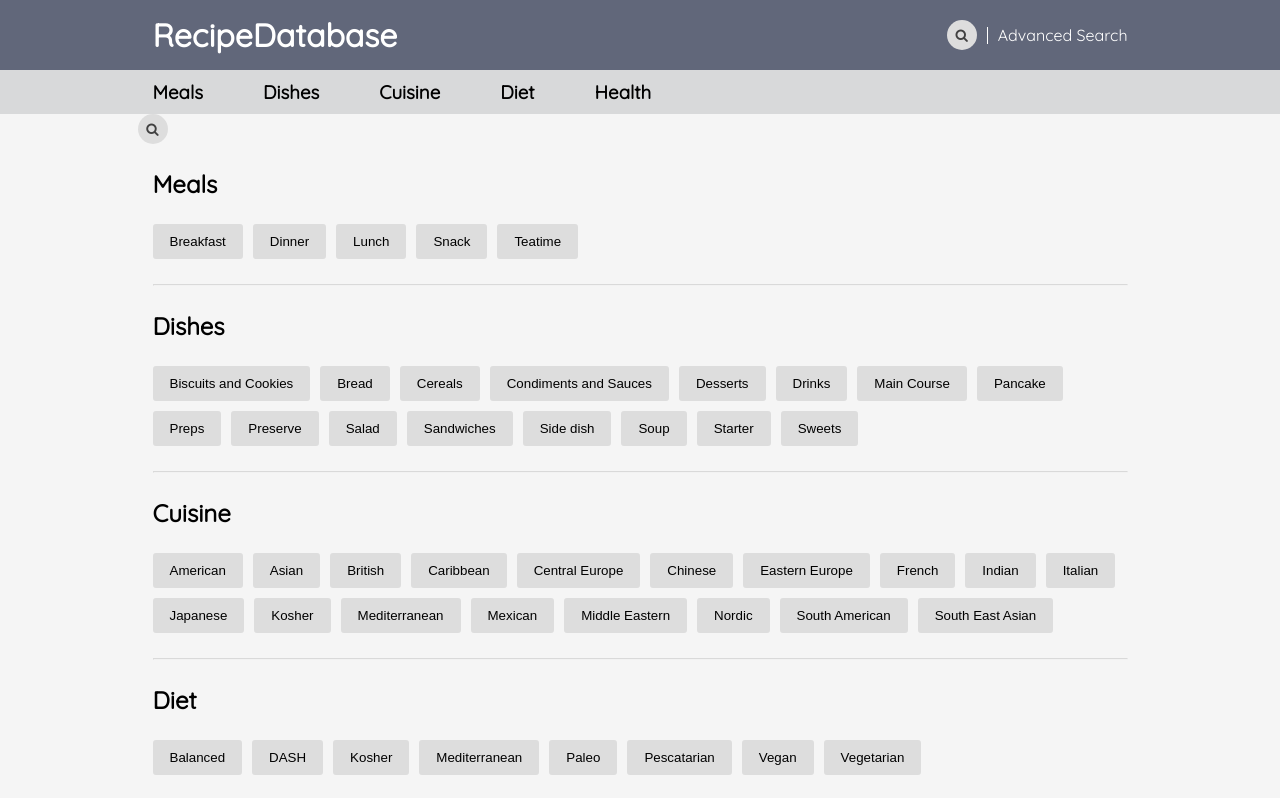
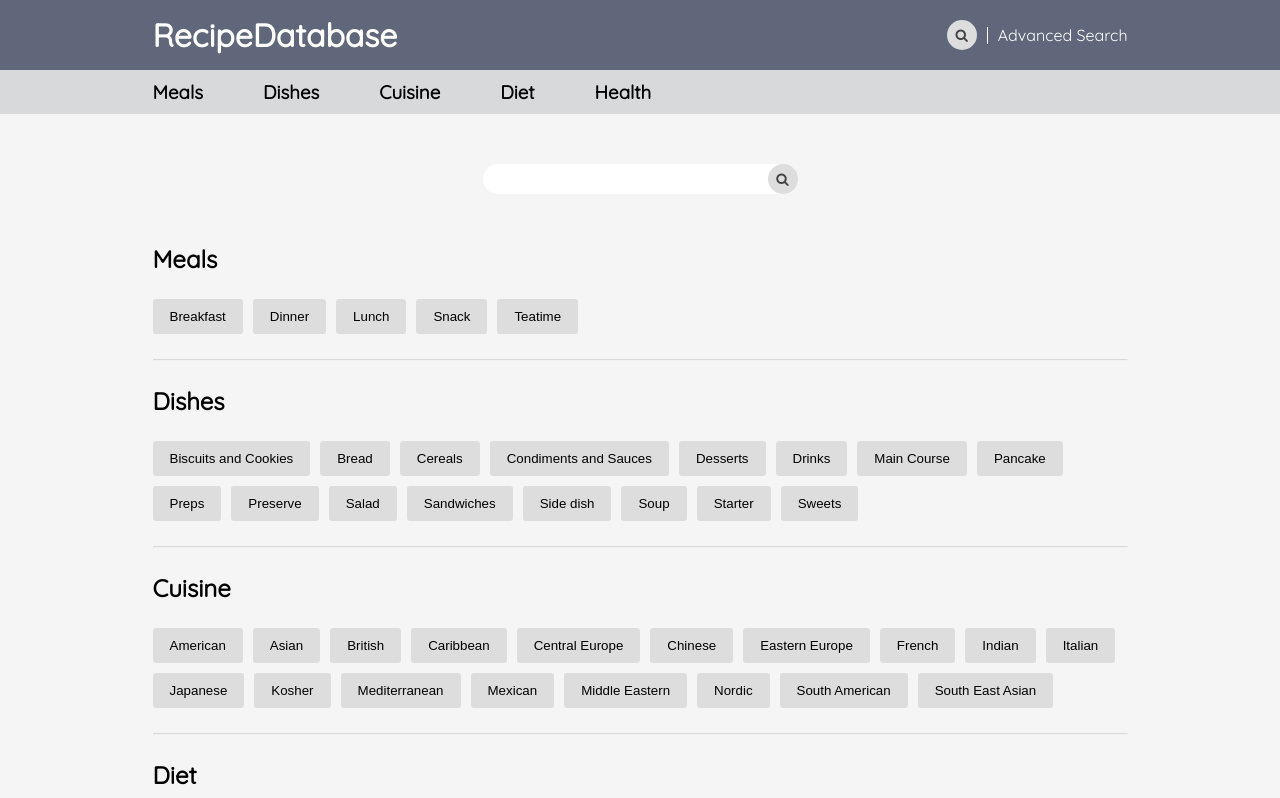
Before and after one commit to Neringa4/recipe_website, a React (Create React App) app in the folder client/: page /advanced-search in a window 1280 px wide. Shown: the top 798 px of the page. Built offline with nearby package versions, Linux system fonts and the light colour scheme; no server answers.

Commit message:
Add recipe cards list and adjust main card in homepage

```diff
--- a/client/src/App.js
+++ b/client/src/App.js
@@ -80,7 +80,7 @@ function App() {
     <BrowserRouter>
       <Header categories={categories} fetchRecipes={fetchRecipes} selectCategory={selectCategory}/>
       <Routes>
-        <Route path="/" element={<HomePage mostPopularRecipes={mostPopularRecipes}/>}/>
+        <Route path="/" element={<HomePage mostPopularRecipes={mostPopularRecipes} selectRecipe={selectRecipe}/>}/>
         <Route path="/recipes/:label" element={<RecipePage recipe={selectedRecipe}/>}/>
         <Route path="/categories/:displayTitle" element={<CategoryPage recipes={recipes} selectedCategory={selectedCategory} setRecipes={setRecipes} selectRecipe={selectRecipe}/>}/>
         <Route path="/search/:input" element={<ResultsPage recipes={recipes} setRecipes={setRecipes} selectRecipe={selectRecipe}/>}/>
--- a/client/src/components/RecipeCard.js
+++ b/client/src/components/RecipeCard.js
@@ -2,7 +2,6 @@ import './RecipeCard.css';
 import {Link} from 'react-router-dom';
 
 const RecipeCard = ({recipe, selectRecipe}) => {
-
     const recipeId = recipe.uri.match(/recipe_[a-z0-9]+/i)[0]
 
     const handleRecipeClick = () => {
@@ -24,7 +23,8 @@ const RecipeCard = ({recipe, selectRecipe}) => {
                     headers: { 'Content-Type': 'application/json'}
                 })
             } else {
-                const recipeCopy = JSON.parse(JSON.stringify(recipe));
+                const recipeCopy = {}
+                recipeCopy.recipe = JSON.parse(JSON.stringify(recipe));
                 recipeCopy.recipe_id = recipeId;
                 recipeCopy.clicks = 1;
                 fetch(baseUrl, {
--- a/client/src/components/RecipeDetailsCard.js
+++ b/client/src/components/RecipeDetailsCard.js
@@ -1,6 +1,6 @@
 import './RecipeDetailsCard.css';
 
-const RecipeDetailsCard = ({recipe}) => {
+const RecipeDetailsCard = ({recipe, home}) => {
     const s = {...recipe.totalNutrients}
 
     let nutrition = {
@@ -54,12 +54,14 @@ const RecipeDetailsCard = ({recipe}) => {
             <div className="recipe-details">
                 <h2>{recipe.label}</h2>
                 <p>Full Recipe: <a href={recipe.url} target="_blank" rel="noreferrer">{recipe.source}</a></p>
+                {home && <p>{recipe.ingredients.length} Ingredients</p>}
                 {recipe.totalTime > 0 && <p>Time: {recipe.totalTime} mins</p>}
                 <p>Servings: {recipe.yield}</p>
                 <div>
                     <ul className="nutrition-container">{nutritionLabels}</ul>
                 </div>
             </div>
+            {!home && <>
             <div className="ingredient-container">
                 <h2>{recipe.ingredients.length} Ingredients</h2>
                 <ul>{ingredients}</ul>
@@ -71,6 +73,7 @@ const RecipeDetailsCard = ({recipe}) => {
                 </div>
                 <ul className="health-labels">{healthLabels}</ul>
             </div>
+            </>}
         </section>
     )
 }
--- a/client/src/containers/HomePage.css
+++ b/client/src/containers/HomePage.css
@@ -1,4 +1,18 @@
-.most-pop-container {
+.most-pop-container, .runner-up-container {
     display: flex;
     justify-content: center;
 }
+
+.adv-input {
+    width: 300px;
+    padding-left: 15px;
+}
+
+.home-bar {
+    margin: 50px 0;
+    justify-content: center;
+}
+
+.home-bar:hover > input {
+    width: 300px;
+}
--- a/client/src/containers/HomePage.js
+++ b/client/src/containers/HomePage.js
@@ -2,7 +2,7 @@ import RecipeDetailsCard from "../components/RecipeDetailsCard";
 import RecipeCardsList from "../components/RecipeCardsList";
 import './HomePage.css';
 
-const MainPage = ({mostPopularRecipes}) => {
+const MainPage = ({mostPopularRecipes, selectRecipe}) => {
 
     const mostPopularRecipesSorted = JSON.parse(JSON.stringify(mostPopularRecipes)).sort((a, b) => {
             const x = a.clicks;
@@ -14,7 +14,10 @@ const MainPage = ({mostPopularRecipes}) => {
     return(
         <div className="page">
             <div className="most-pop-container">
-                {mostPopularRecipes.length > 0 && <RecipeDetailsCard recipe={mostPopularRecipesSorted[0]}/>}
+                {mostPopularRecipes.length > 0 && <RecipeDetailsCard recipe={mostPopularRecipesSorted[0].recipe} home={true}/>}
+            </div>
+            <div className="runner-up-container">
+                {mostPopularRecipes.length > 0 && <RecipeCardsList recipes={mostPopularRecipesSorted.slice(1, 13)} selectRecipe={selectRecipe}/>}
             </div>
         </div>
     )
--- a/client/src/containers/RecipePage.js
+++ b/client/src/containers/RecipePage.js
@@ -5,7 +5,7 @@ const RecipePage = ({recipe}) => {
     return(
         <div className="page">
             <div className="recipe-details-container">
-                <RecipeDetailsCard recipe={recipe}/>
+                <RecipeDetailsCard recipe={recipe} home={false}/>
             </div>
         </div>
     )
```
